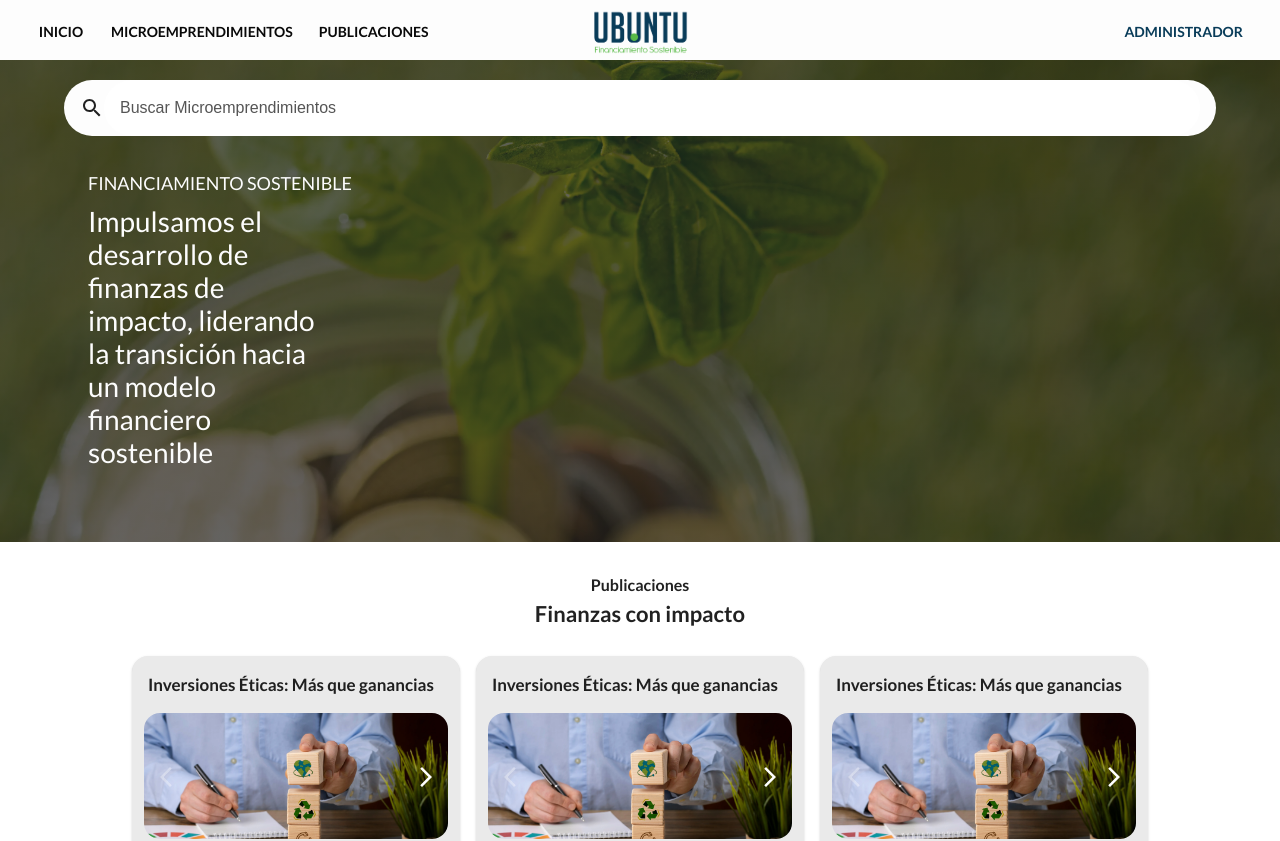
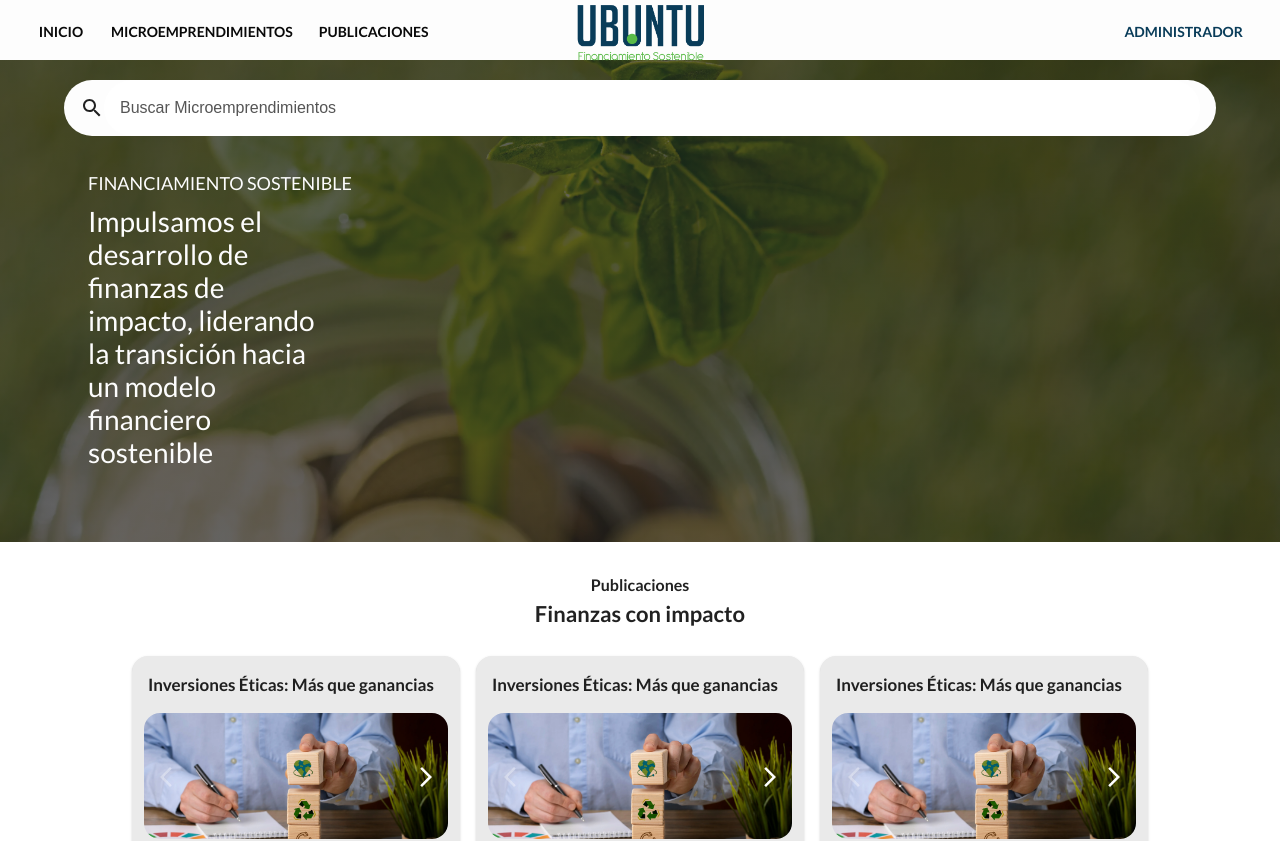
Before and after one commit to TomiCaratti13/SemilleroUbuntuFront, a React (Vite) app: page / in a window 1280 px wide. Shown: the top 841 px of the page. Built offline with nearby package versions, Linux system fonts and the light colour scheme.

Commit message:
Fix padding Logo

```diff
--- a/src/views/Header.jsx
+++ b/src/views/Header.jsx
@@ -180,7 +180,7 @@ function Header(props) {
               style={{
                 height: '100%',
                 width: '100%',
-                padding: '10px',
+                padding: '2px',
                 objectFit: 'contain',
               }}
             />
```
